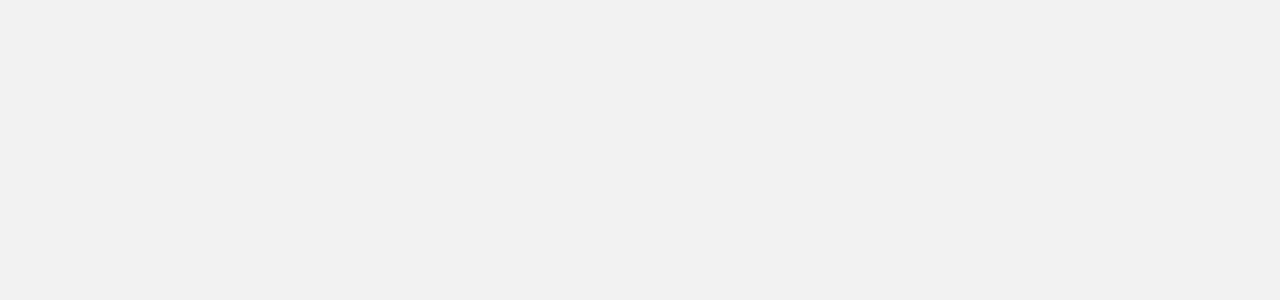
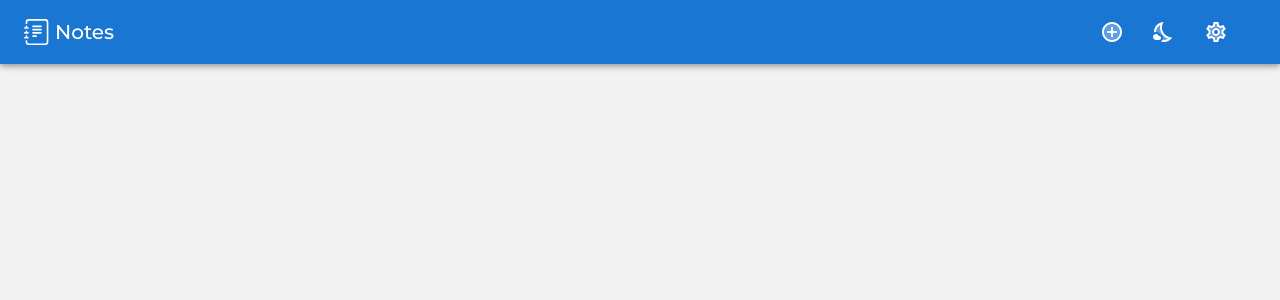
Before and after one commit to tothlevente/notes, a React (Vite) app: page / in a window 1280 px wide. Shown: the top 300 px of the page. Built offline with nearby package versions, Linux system fonts and the light colour scheme.

Commit message:
Developments

```diff
--- a/package.json
+++ b/package.json
@@ -12,6 +12,7 @@
   "dependencies": {
     "@emotion/react": "^11.13.3",
     "@emotion/styled": "^11.13.0",
+    "@mui/icons-material": "^6.0.1",
     "@mui/material": "^6.0.1",
     "react": "^18.3.1",
     "react-dom": "^18.3.1"
--- a/src/App.tsx
+++ b/src/App.tsx
@@ -1,3 +1,23 @@
+import Header from "./components/Header";
+import Footer from "./components/Footer";
+
+import { createTheme } from "@mui/material";
+import { ThemeProvider } from "@emotion/react";
+
+const theme = createTheme({
+  typography: {
+    fontFamily: ["Montserrat", "sans-serif"].join(","),
+  },
+});
+
 export default function App() {
-  return <div></div>;
+  return (
+    <ThemeProvider theme={theme}>
+      <div className="site-wrapper">
+        <Header />
+        <main></main>
+        <Footer />
+      </div>
+    </ThemeProvider>
+  );
 }
--- /dev/null
+++ b/src/components/Footer.tsx
@@ -0,0 +1,3 @@
+export default function Footer() {
+  return <div></div>;
+}
--- /dev/null
+++ b/src/components/Header.tsx
@@ -0,0 +1,65 @@
+import NightsStayTwoToneIcon from "@mui/icons-material/NightsStayTwoTone";
+import AddCircleTwoToneIcon from "@mui/icons-material/AddCircleTwoTone";
+import SettingsTwoToneIcon from "@mui/icons-material/SettingsTwoTone";
+import Logo from "./Logo";
+
+import {
+  AppBar,
+  IconButton,
+  Toolbar,
+  Tooltip,
+  Typography,
+} from "@mui/material";
+import { Box } from "@mui/system";
+
+export default function Header() {
+  return (
+    <Box sx={{ flexGrow: 1 }}>
+      <AppBar position="static">
+        <Toolbar>
+          <Logo />
+          <Typography
+            variant="h6"
+            component="div"
+            sx={{ flexGrow: 1, marginLeft: "5px" }}
+          >
+            Notes
+          </Typography>
+          <Tooltip title="Create new note">
+            <IconButton
+              size="large"
+              edge="start"
+              color="inherit"
+              aria-label="create new note"
+              sx={{ mr: 2 }}
+            >
+              <AddCircleTwoToneIcon />
+            </IconButton>
+          </Tooltip>
+          <Tooltip title="Switch to dark mode">
+            <IconButton
+              size="large"
+              edge="start"
+              color="inherit"
+              aria-label="switch to dark mode"
+              sx={{ mr: 2 }}
+            >
+              <NightsStayTwoToneIcon />
+            </IconButton>
+          </Tooltip>
+          <Tooltip title="Open settings">
+            <IconButton
+              size="large"
+              edge="start"
+              color="inherit"
+              aria-label="open settings"
+              sx={{ mr: 2 }}
+            >
+              <SettingsTwoToneIcon />
+            </IconButton>
+          </Tooltip>
+        </Toolbar>
+      </AppBar>
+    </Box>
+  );
+}
--- /dev/null
+++ b/src/components/Logo.tsx
@@ -0,0 +1,16 @@
+export default function Logo() {
+  return (
+    <svg
+      xmlns="http://www.w3.org/2000/svg"
+      width="26"
+      height="26"
+      fill="currentColor"
+      className="bi bi-journal-text"
+      viewBox="0 0 16 16"
+    >
+      <path d="M5 10.5a.5.5 0 0 1 .5-.5h2a.5.5 0 0 1 0 1h-2a.5.5 0 0 1-.5-.5m0-2a.5.5 0 0 1 .5-.5h5a.5.5 0 0 1 0 1h-5a.5.5 0 0 1-.5-.5m0-2a.5.5 0 0 1 .5-.5h5a.5.5 0 0 1 0 1h-5a.5.5 0 0 1-.5-.5m0-2a.5.5 0 0 1 .5-.5h5a.5.5 0 0 1 0 1h-5a.5.5 0 0 1-.5-.5" />
+      <path d="M3 0h10a2 2 0 0 1 2 2v12a2 2 0 0 1-2 2H3a2 2 0 0 1-2-2v-1h1v1a1 1 0 0 0 1 1h10a1 1 0 0 0 1-1V2a1 1 0 0 0-1-1H3a1 1 0 0 0-1 1v1H1V2a2 2 0 0 1 2-2" />
+      <path d="M1 5v-.5a.5.5 0 0 1 1 0V5h.5a.5.5 0 0 1 0 1h-2a.5.5 0 0 1 0-1zm0 3v-.5a.5.5 0 0 1 1 0V8h.5a.5.5 0 0 1 0 1h-2a.5.5 0 0 1 0-1zm0 3v-.5a.5.5 0 0 1 1 0v.5h.5a.5.5 0 0 1 0 1h-2a.5.5 0 0 1 0-1z" />
+    </svg>
+  );
+}
```
Also changed, not shown: 1 other file (tests, documents, lock files or other folders).
